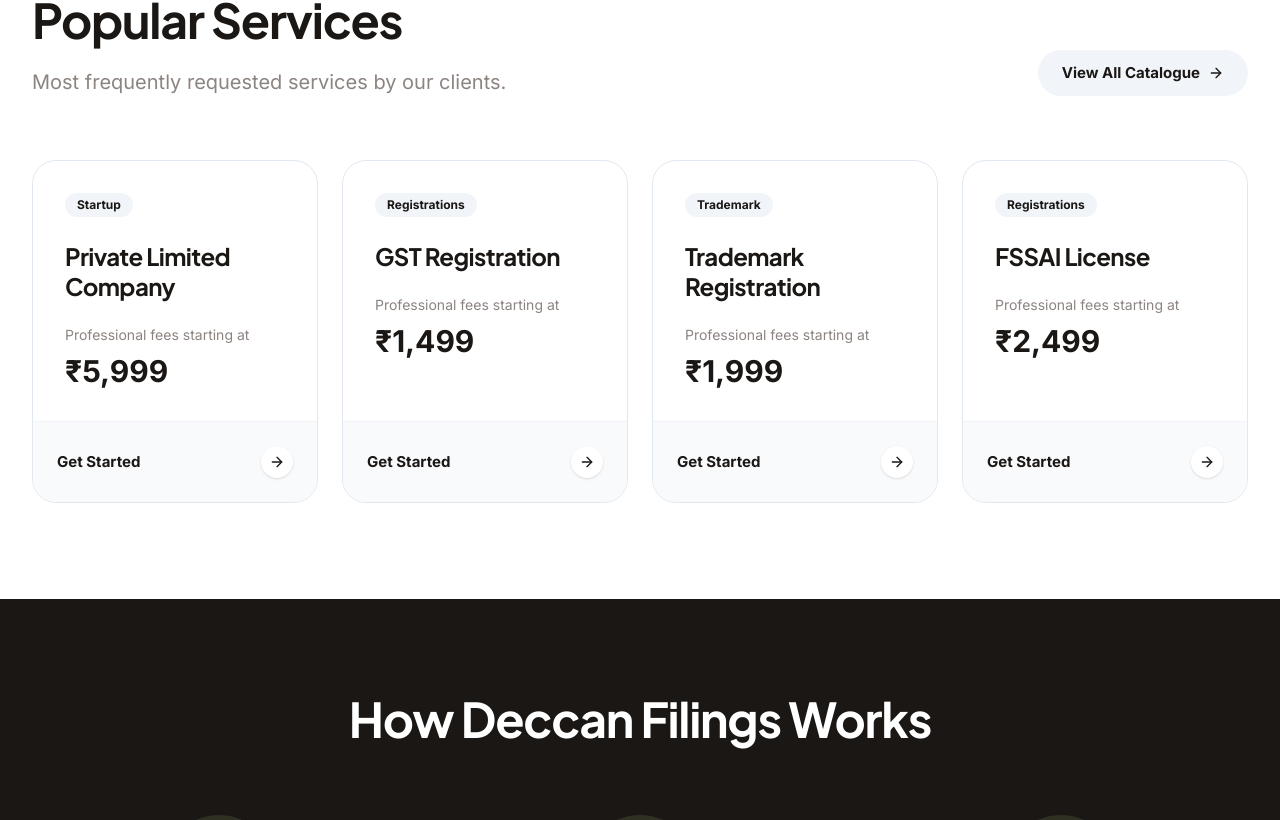
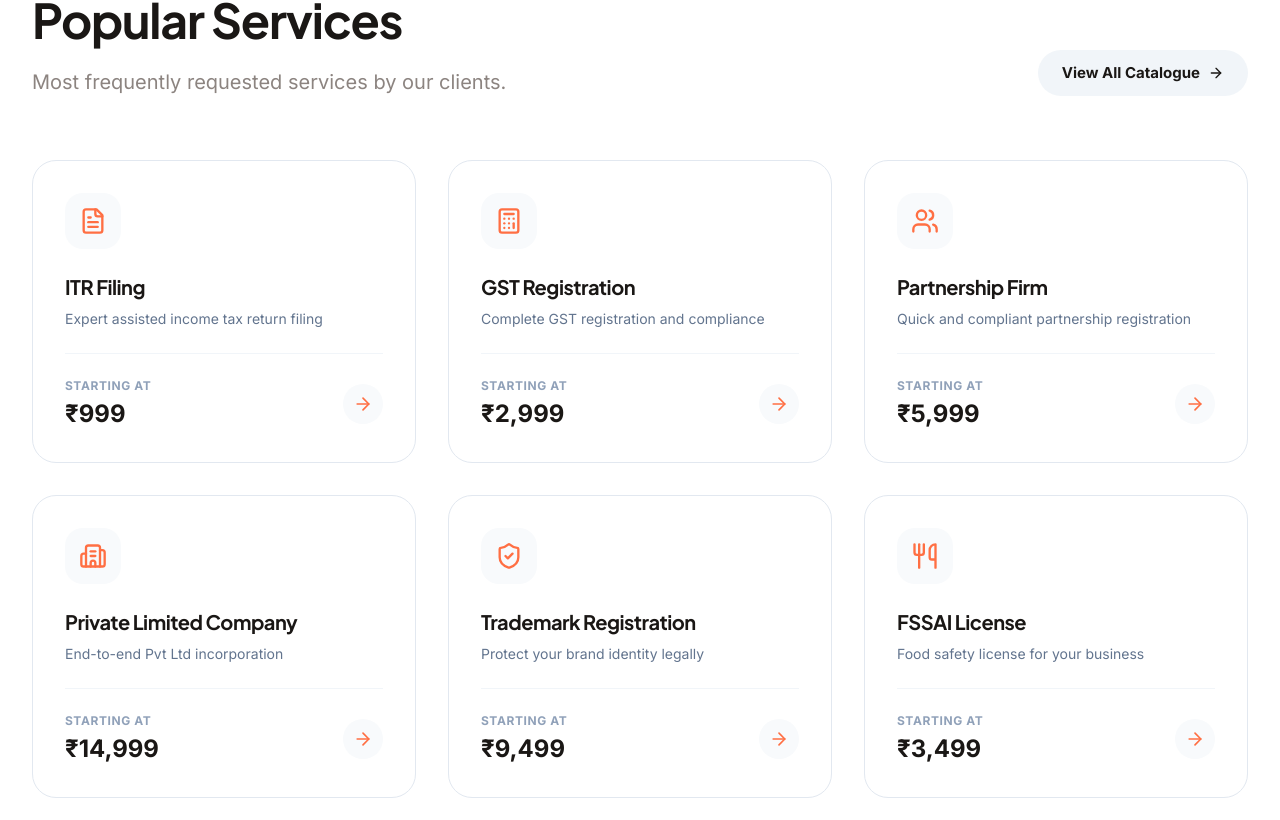
Before and after one commit to jash2129/public-final-dcf-, a React (Vite) app: page / in a window 1280 px wide. Shown: the part 3637-4457 px from the top of the page. Built offline with nearby package versions, Linux system fonts and the light colour scheme.

Commit message:
feat: replace Popular Services on Home page with 6 optimized cards linked to contact

```diff
--- a/src/pages/Home.tsx
+++ b/src/pages/Home.tsx
@@ -1,11 +1,20 @@
 import { Link, useNavigate } from 'react-router-dom';
-import { Search, Building, FileText, Briefcase, CheckCircle, Star, ArrowRight, Shield, Clock, Users, Quote, ChevronRight, Play } from 'lucide-react';
+import { Search, Building, FileText, Briefcase, CheckCircle, Star, ArrowRight, Shield, Clock, Users, Quote, ChevronRight, Play, Calculator, Building2, ShieldCheck, Utensils } from 'lucide-react';
 import { Helmet } from 'react-helmet-async';
 import { serviceCategories, generateSlug } from '../data/services';
 import { motion, AnimatePresence } from 'framer-motion';
 import React, { useState, useMemo, useRef, useEffect } from 'react';
 
 export default function Home() {
+  const popularServices = [
+    { name: "ITR Filing", price: "999", icon: FileText, desc: "Expert assisted income tax return filing" },
+    { name: "GST Registration", price: "2,999", icon: Calculator, desc: "Complete GST registration and compliance" },
+    { name: "Partnership Firm", price: "5,999", icon: Users, desc: "Quick and compliant partnership registration" },
+    { name: "Private Limited Company", price: "14,999", icon: Building2, desc: "End-to-end Pvt Ltd incorporation" },
+    { name: "Trademark Registration", price: "9,499", icon: ShieldCheck, desc: "Protect your brand identity legally" },
+    { name: "FSSAI License", price: "3,499", icon: Utensils, desc: "Food safety license for your business" }
+  ];
+
   const [searchQuery, setSearchQuery] = useState('');
   const [isSearchFocused, setIsSearchFocused] = useState(false);
   const searchContainerRef = useRef<HTMLDivElement>(null);
@@ -478,37 +487,33 @@
             </Link>
           </div>
 
-          <motion.div
-            initial="hidden"
-            whileInView="visible"
-            viewport={{ once: true }}
-            variants={staggerContainer}
-            className="grid grid-cols-1 md:grid-cols-2 lg:grid-cols-4 gap-6"
-          >
-            {[
-              { title: 'Private Limited Company', price: '₹5,999', path: '/services/startup-registrations/private-limited-company-registration', category: 'Startup' },
-              { title: 'GST Registration', price: '₹1,499', path: '/services/gst/gst-registration', category: 'Registrations' },
-              { title: 'Trademark Registration', price: '₹1,999', path: '/services/trademark/trademark-registration-indian', category: 'Trademark' },
-              { title: 'FSSAI License', price: '₹2,499', path: '/services/license/fssai-license-food-license-registration', category: 'Registrations' },
-            ].map((service) => (
-              <motion.div key={service.title} variants={fadeInUp} className="bg-white rounded-2xl border border-slate-200 overflow-hidden flex flex-col hover:border-brand hover:shadow-2xl transition-all duration-300 group">
-                <div className="p-8 flex-grow">
-                  <div className="inline-block px-3 py-1 bg-slate-100 text-dark text-xs font-bold rounded-full mb-6">{service.category}</div>
-                  <h3 className="font-bold text-2xl mb-6 text-dark group-hover:text-secondary transition-colors leading-tight">{service.title}</h3>
-                  <div className="text-sm text-dark-400 mb-2">Professional fees starting at</div>
-                  <div className="text-3xl font-bold text-dark">{service.price}</div>
-                </div>
-                <div className="p-6 bg-slate-50 border-t border-slate-100 group-hover:bg-brand-lightest transition-colors">
-                  <Link to={service.path} className="flex items-center justify-between text-dark font-bold group/link">
-                    Get Started
-                    <div className="bg-white p-2 rounded-full shadow-sm group-hover/link:bg-brand group-hover/link:scale-110 transition-all">
-                      <ArrowRight className="h-4 w-4" />
+          <div className="grid grid-cols-1 sm:grid-cols-2 lg:grid-cols-3 gap-4 sm:gap-6 lg:gap-8 mt-12">
+            {popularServices.map((service, index) => {
+              const Icon = service.icon;
+              return (
+                <Link
+                  to="/contact"
+                  key={index}
+                  className="group bg-white p-6 sm:p-8 rounded-2xl border border-slate-200 hover:border-brand hover:shadow-xl transition-all duration-300 flex flex-col h-full cursor-pointer"
+                >
+                  <div className="w-14 h-14 bg-slate-50 text-brand rounded-xl flex items-center justify-center mb-6 group-hover:bg-brand group-hover:text-dark transition-colors">
+                    <Icon className="w-7 h-7" />
+                  </div>
+                  <h3 className="text-lg sm:text-xl font-bold text-dark mb-2">{service.name}</h3>
+                  <p className="text-slate-500 text-sm mb-6 flex-grow">{service.desc}</p>
+                  <div className="mt-auto pt-6 border-t border-slate-100 flex items-center justify-between">
+                    <div>
+                      <p className="text-xs text-slate-400 font-bold uppercase tracking-wider mb-1">Starting at</p>
+                      <p className="text-xl sm:text-2xl font-black text-dark">₹{service.price}</p>
                     </div>
-                  </Link>
-                </div>
-              </motion.div>
-            ))}
-          </motion.div>
+                    <div className="w-10 h-10 rounded-full bg-slate-50 flex items-center justify-center group-hover:bg-dark group-hover:text-brand transition-colors">
+                      <ArrowRight className="w-5 h-5 transition-transform group-hover:translate-x-1" />
+                    </div>
+                  </div>
+                </Link>
+              );
+            })}
+          </div>
         </div>
       </section>
 
```
